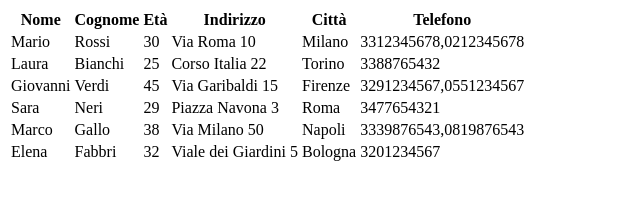
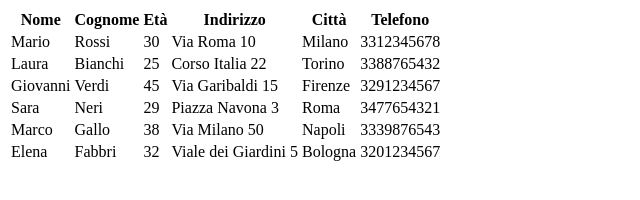
Before and after one commit to Sammygua/Scuola, a plain HTML site: page lettore.html in a window 1280 px wide. Shown: the whole page, without its empty margins (0-640 px from the left). Drawn offline with Linux system fonts and the light colour scheme.

Commit message:
Update lettore.html

```diff
--- a/lettore.html
+++ b/lettore.html
@@ -46,7 +46,7 @@
                     d.innerText=persona.citta
                     d=document.createElement("td")
                     riga.appendChild(d)
-                    d.innerText=persona.telefono
+                    d.innerText=persona.telefono[0]
                 }
             }
         }
```
